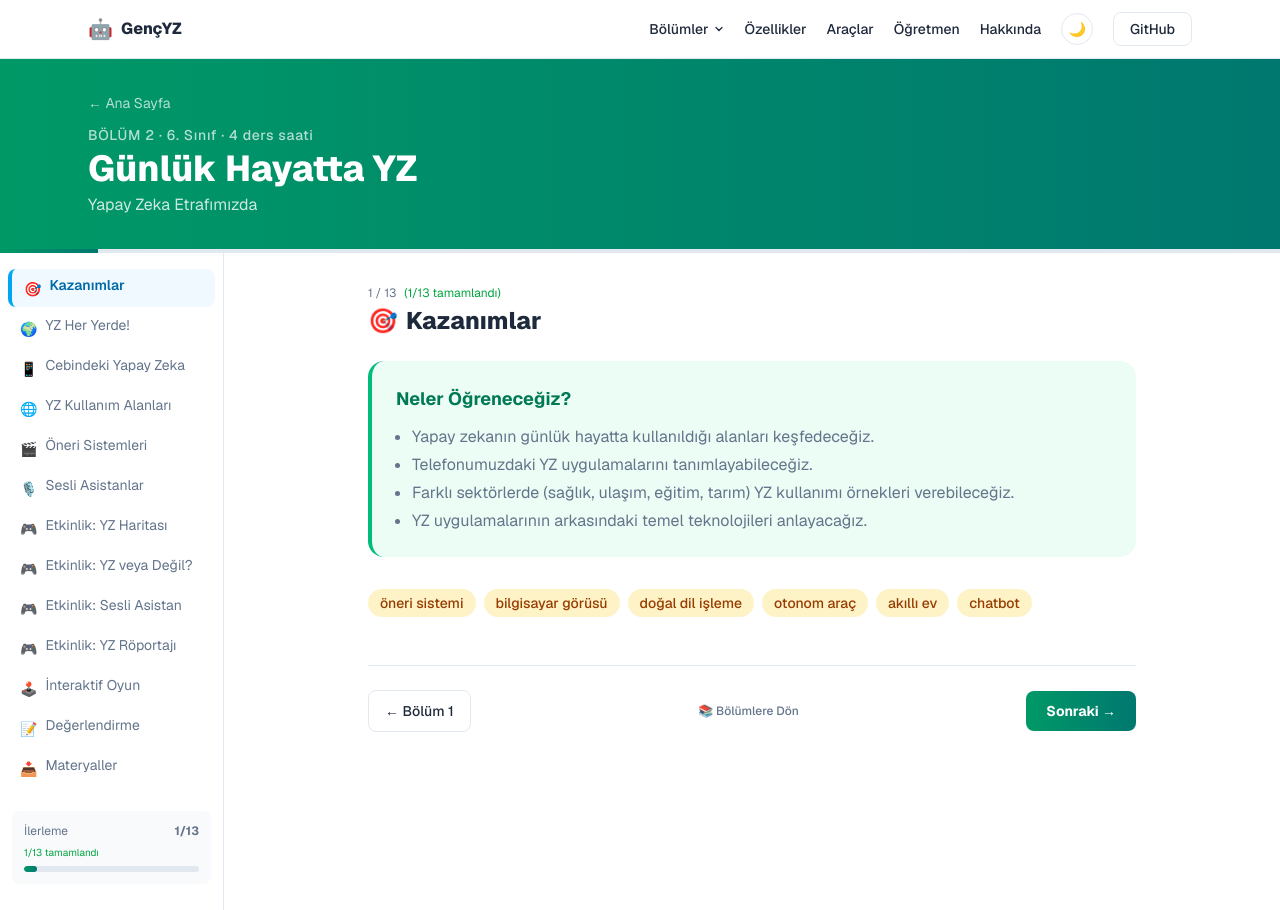
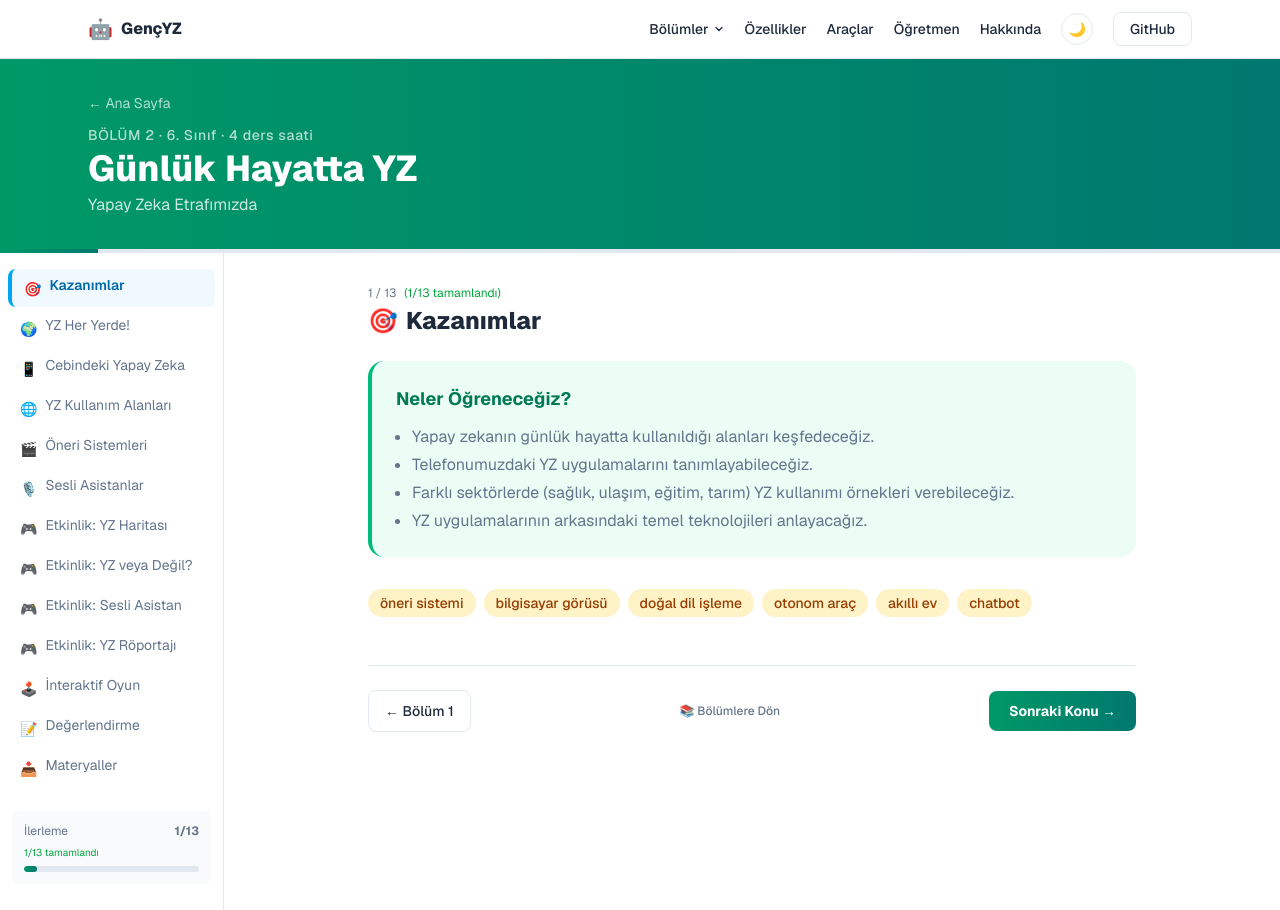
Before and after one commit to DrMuratAltun/yapay-zeka-cocuklar, a Next.js app in the folder web/: page /bolumler/2 in a window 1280 px wide. Shown: the top 910 px of the page. Built offline with nearby package versions, Linux system fonts and the light colour scheme.

Commit message:
Önceki/Sonraki → Önceki Konu/Sonraki Konu
Co-Authored-By: Claude Opus 4.6 (1M context) <noreply@anthropic.com>

```diff
--- a/web/src/components/BolumSlider.tsx
+++ b/web/src/components/BolumSlider.tsx
@@ -260,7 +260,7 @@ export default function BolumSlider({
                   onClick={onceki}
                   className="flex items-center gap-2 rounded-lg border border-[var(--color-border)] px-4 py-2.5 text-sm font-medium transition hover:bg-[var(--color-bg-secondary)] cursor-pointer"
                 >
-                  &larr; Önceki
+                  &larr; Önceki Konu
                 </button>
               )}
 
@@ -293,7 +293,7 @@ export default function BolumSlider({
                   onClick={sonraki}
                   className={`flex items-center gap-2 rounded-lg bg-gradient-to-r ${renk} px-5 py-2.5 text-sm font-bold text-white transition hover:opacity-90 cursor-pointer`}
                 >
-                  Sonraki &rarr;
+                  Sonraki Konu &rarr;
                 </button>
               )}
             </div>
```
